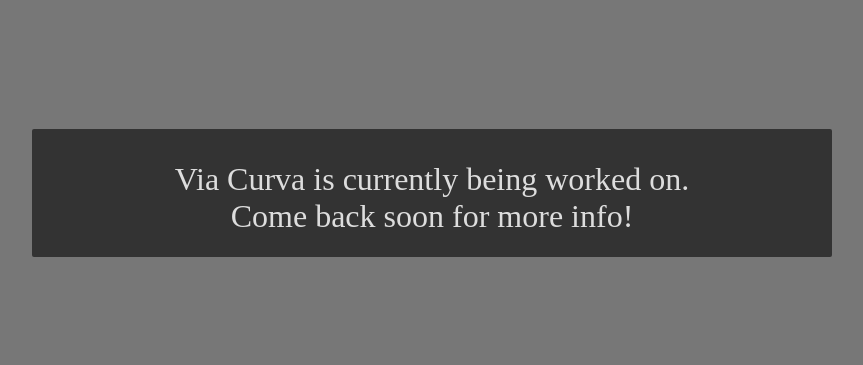
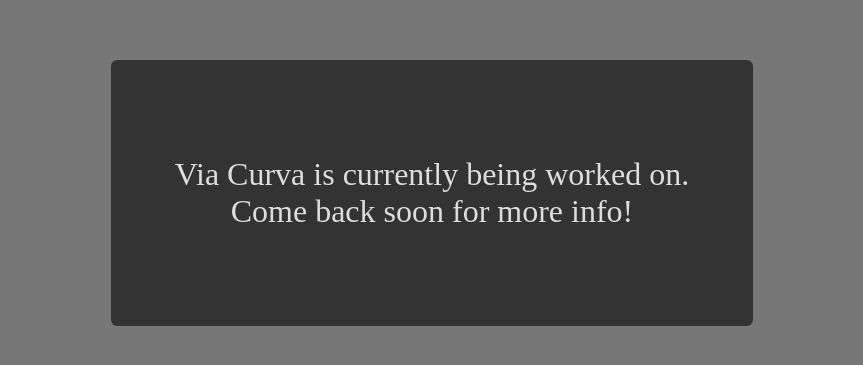
Before and after one commit to kozelkral/viacurva, a website: page public/html/index.html in a window 1280 px wide. Shown: the part 207-572 px from the top of the page, without its empty margins (208-1071 px from the left). Drawn offline with Linux system fonts and the light colour scheme.

Commit message:
Adjust under construction layout

```diff
--- a/sass/partials/_layout.scss
+++ b/sass/partials/_layout.scss
@@ -7,18 +7,20 @@
 
 body {
     background: #777;
-    position: relative;
+    display: flex;
+    justify-content: center;
+    align-items: center;
 }
 
 #under-construction {
-    position: absolute;
-    top: 0; right: 0; bottom: 0; left: 0;
-    margin: auto;
-    width: 800px;
-    height: 4em;
     font-size: 2em;
     color: #ddd;
     background-color: #333;
-    border-radius: 2px;
+    border-radius: .2em;
     text-align: center;
+
+    p {
+        display: inline-block;
+        padding: 2em;
+    }
 }
```
Also changed, not shown: public/css/main.css, 1 other file.
